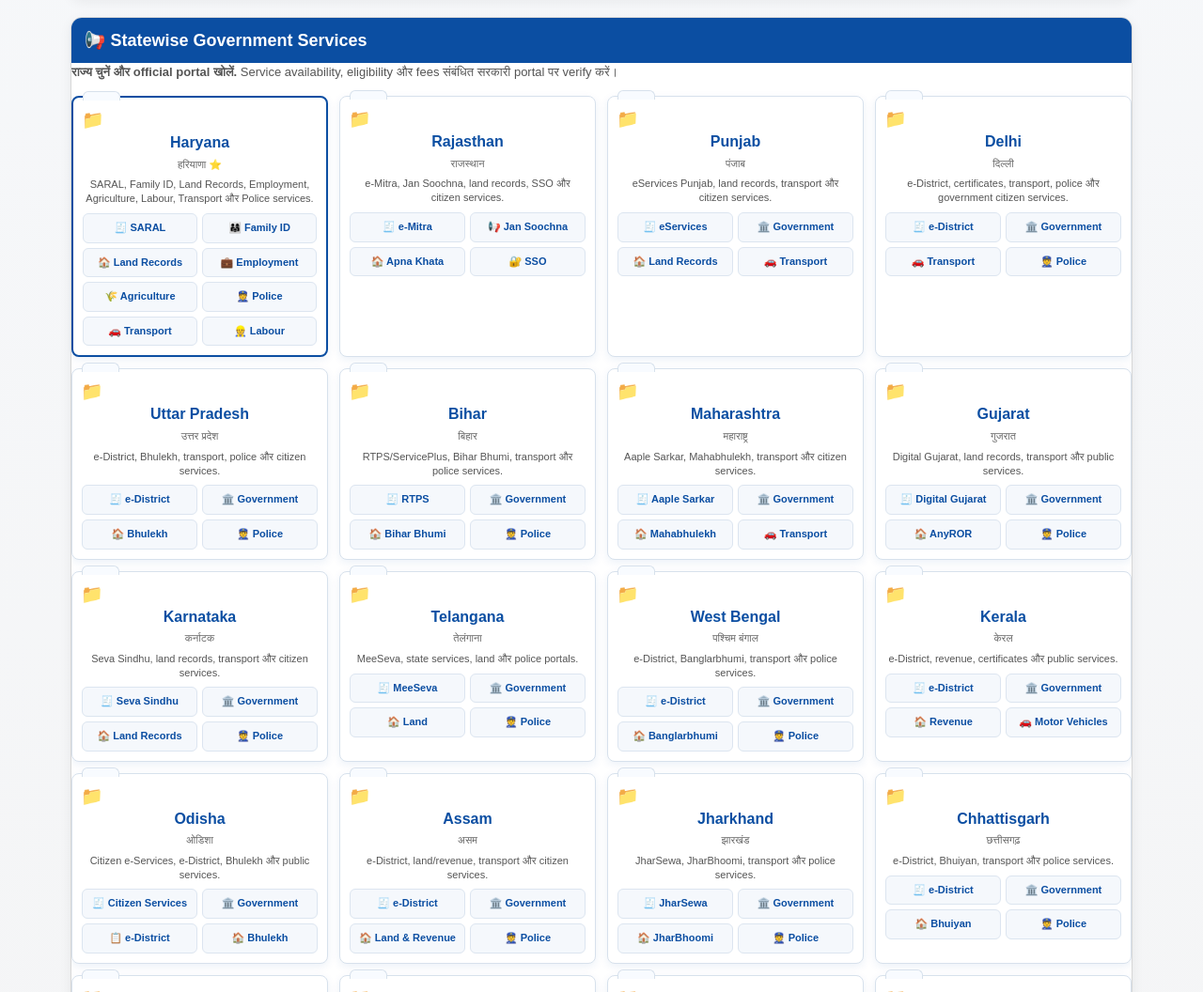
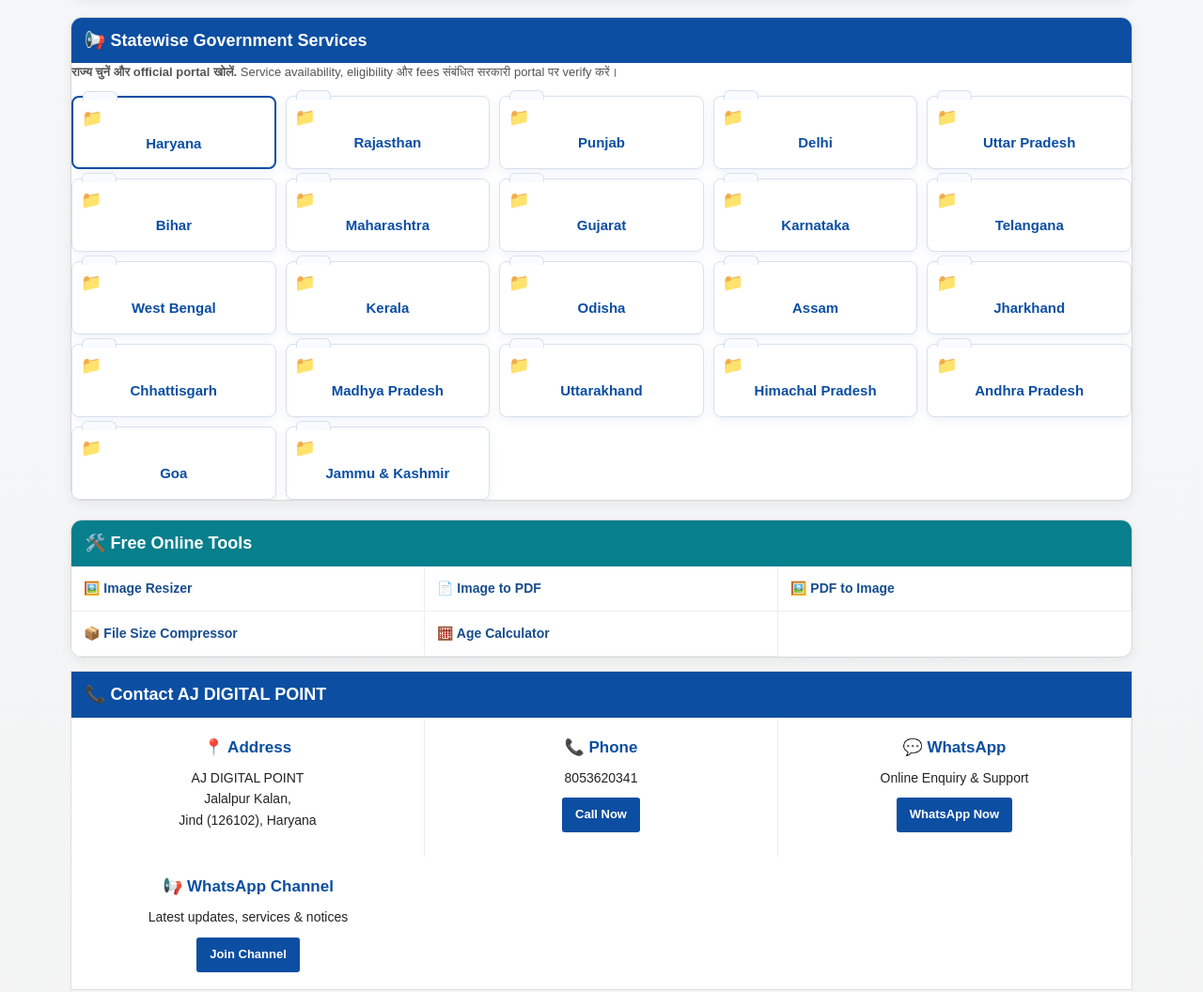
Before and after one commit to amitjaglan251/aj-digital-point, a plain HTML site: page index.html in a window 1280 px wide. Shown: the part 1291-2347 px from the top of the page at 94% size. Drawn offline with Linux system fonts and the light colour scheme.

Commit message:
Make state cards simple name-only folders

```diff
--- a/enhancements.css
+++ b/enhancements.css
@@ -2,15 +2,14 @@
 :root{--aj-blue:#0b4ea2;--aj-green:#168a45;--aj-bg:#f3f7fb}
 body{background:linear-gradient(180deg,#eef5fc 0,#f7f9fc 320px,#f3f3f3 100%)}
 .site-header{position:sticky;top:0;z-index:1000;background:rgba(255,255,255,.97);backdrop-filter:blur(8px)}
-.brand-info h1{letter-spacing:.3px}
-.quick-box{border-radius:12px;box-shadow:0 5px 15px rgba(11,78,162,.12)}.quick-box:hover{transform:translateY(-4px);box-shadow:0 10px 22px rgba(11,78,162,.18)}
+.brand-info h1{letter-spacing:.3px}.quick-box{border-radius:12px;box-shadow:0 5px 15px rgba(11,78,162,.12)}.quick-box:hover{transform:translateY(-4px);box-shadow:0 10px 22px rgba(11,78,162,.18)}
 .search-section{position:relative}.search-section:before{content:'🔎';position:absolute;left:14px;top:11px;font-size:17px;z-index:1}.search-section input{padding-left:42px;border-radius:10px;height:48px}
-.notice-section,.join-section,.portal-section,.status-panel{border-radius:12px;overflow:hidden;box-shadow:0 4px 14px rgba(0,0,0,.06)}
-.portal-links a{min-height:48px;display:flex;align-items:center}.portal-links a:hover{transform:none}
+.notice-section,.join-section,.portal-section,.status-panel{border-radius:12px;overflow:hidden;box-shadow:0 4px 14px rgba(0,0,0,.06)}.portal-links a{min-height:48px;display:flex;align-items:center}.portal-links a:hover{transform:none}
 .aj-highlight{margin:14px 0;padding:18px;border-radius:12px;background:linear-gradient(135deg,#0b4ea2,#176dcc);color:#fff;box-shadow:0 8px 22px rgba(11,78,162,.2)}.aj-highlight h2{margin-bottom:5px;font-size:21px}.aj-highlight p{margin-bottom:12px;opacity:.95}.aj-actions{display:flex;flex-wrap:wrap;gap:8px}.aj-actions a{background:#fff;color:#0b4ea2;padding:9px 13px;border-radius:8px;font-weight:700;font-size:13px}
 .aj-tools{display:grid;grid-template-columns:repeat(4,1fr);gap:9px;margin:14px 0}.aj-tool{background:#fff;border:1px solid #dbe5f0;border-radius:10px;padding:12px;text-align:center;color:#0b4ea2;font-weight:700}.aj-tool small{display:block;color:#666;font-weight:400;margin-top:3px}
-/* Statewise compact folder-style cards */
-.statewise-section{margin:20px 0}.statewise-section>p{font-size:13px;color:#555}.statewise-grid{display:grid;grid-template-columns:repeat(4,minmax(0,1fr));gap:12px;margin-top:14px}
-.statewise-card{position:relative;background:#fff;border:1px solid #d7e1ec;border-radius:8px;padding:15px 10px 10px;text-align:center;box-shadow:0 3px 10px rgba(11,78,162,.08);min-height:105px;transition:transform .18s ease,box-shadow .18s ease,border-color .18s ease;overflow:visible}.statewise-card:before{content:'';position:absolute;top:-7px;left:10px;width:38px;height:9px;border:1px solid #d7e1ec;border-bottom:0;border-radius:6px 6px 0 0;background:#f8fbff}.statewise-card:after{content:'📁';position:absolute;top:9px;left:9px;font-size:19px}.statewise-card:hover{transform:translateY(-3px);box-shadow:0 8px 18px rgba(11,78,162,.15);border-color:#8eb6e5}.statewise-card h3{margin:20px 0 2px;color:#0b4ea2;font-size:16px}.statewise-card .state-name{color:#666;font-size:11px;margin-bottom:5px}.statewise-card .state-desc{font-size:11px;line-height:1.35;color:#555;margin:0 0 8px;display:-webkit-box;-webkit-line-clamp:2;-webkit-box-orient:vertical;overflow:hidden}.state-service-links{display:grid;grid-template-columns:repeat(2,minmax(0,1fr));gap:5px}.state-service-links a{display:block;background:#f5f8fc;border:1px solid #dce5f0;border-radius:6px;padding:6px 4px;color:#0b4ea2;text-decoration:none;font-size:11px;font-weight:700}.state-service-links a:hover{background:#eaf2ff;text-decoration:none}.state-note{margin-top:8px;font-size:11px;color:#666}.state-highlight{border:2px solid #0b4ea2}.state-highlight h3{color:#0b4ea2}
+/* State folders: name only on home page; services open after click */
+.statewise-section{margin:20px 0}.statewise-section>p{font-size:13px;color:#555}.statewise-grid{display:grid;grid-template-columns:repeat(5,minmax(0,1fr));gap:10px;margin-top:14px}
+.statewise-card{position:relative;background:#fff;border:1px solid #d7e1ec;border-radius:8px;padding:12px 7px;text-align:center;box-shadow:0 3px 10px rgba(11,78,162,.08);height:78px;min-height:78px;transition:transform .18s ease,box-shadow .18s ease,border-color .18s ease;cursor:pointer;overflow:visible}.statewise-card:before{content:'';position:absolute;top:-7px;left:10px;width:35px;height:9px;border:1px solid #d7e1ec;border-bottom:0;border-radius:6px 6px 0 0;background:#f8fbff}.statewise-card:after{content:'📁';position:absolute;top:8px;left:9px;font-size:18px}.statewise-card:hover{transform:translateY(-3px);box-shadow:0 8px 18px rgba(11,78,162,.15);border-color:#8eb6e5}.statewise-card h3{margin:25px 0 0;color:#0b4ea2;font-size:15px}.statewise-card .state-name,.statewise-card .state-desc,.state-service-links{display:none}.state-highlight{border:2px solid #0b4ea2}.state-highlight h3{color:#0b4ea2}
+.statewise-card.state-folder-clickable:focus{outline:3px solid rgba(11,78,162,.25);outline-offset:2px}
 .aj-floating{position:fixed;right:16px;bottom:18px;z-index:1200;display:flex;flex-direction:column;gap:8px}.aj-floating a{width:48px;height:48px;border-radius:50%;display:flex;align-items:center;justify-content:center;background:#168a45;color:#fff;font-size:22px;box-shadow:0 5px 15px rgba(0,0,0,.2)}
-@media(max-width:1000px){.statewise-grid{grid-template-columns:repeat(3,minmax(0,1fr))}}@media(max-width:800px){.quick-grid{grid-template-columns:repeat(3,1fr)}.aj-tools{grid-template-columns:repeat(2,1fr)}.site-header{position:relative}.statewise-grid{grid-template-columns:repeat(2,minmax(0,1fr))}}@media(max-width:480px){.quick-grid{grid-template-columns:repeat(2,1fr)}.brand-info h1{font-size:22px}.brand-info p{font-size:12px}.aj-highlight{padding:14px}.aj-actions a{flex:1;text-align:center}.notice-links a{min-width:50%}.statewise-grid{grid-template-columns:repeat(2,minmax(0,1fr));gap:8px}.statewise-card{padding:12px 7px 8px;min-height:95px}.statewise-card h3{font-size:14px}.state-service-links{grid-template-columns:1fr}.state-service-links a{font-size:10px;padding:5px 3px}}
+@media(max-width:1100px){.statewise-grid{grid-template-columns:repeat(4,minmax(0,1fr))}}@media(max-width:800px){.quick-grid{grid-template-columns:repeat(3,1fr)}.aj-tools{grid-template-columns:repeat(2,1fr)}.site-header{position:relative}.statewise-grid{grid-template-columns:repeat(3,minmax(0,1fr))}}@media(max-width:480px){.quick-grid{grid-template-columns:repeat(2,1fr)}.brand-info h1{font-size:22px}.brand-info p{font-size:12px}.aj-highlight{padding:14px}.aj-actions a{flex:1;text-align:center}.notice-links a{min-width:50%}.statewise-grid{grid-template-columns:repeat(2,minmax(0,1fr));gap:8px}.statewise-card{height:72px;min-height:72px}.statewise-card h3{font-size:13px;margin-top:24px}}
```
